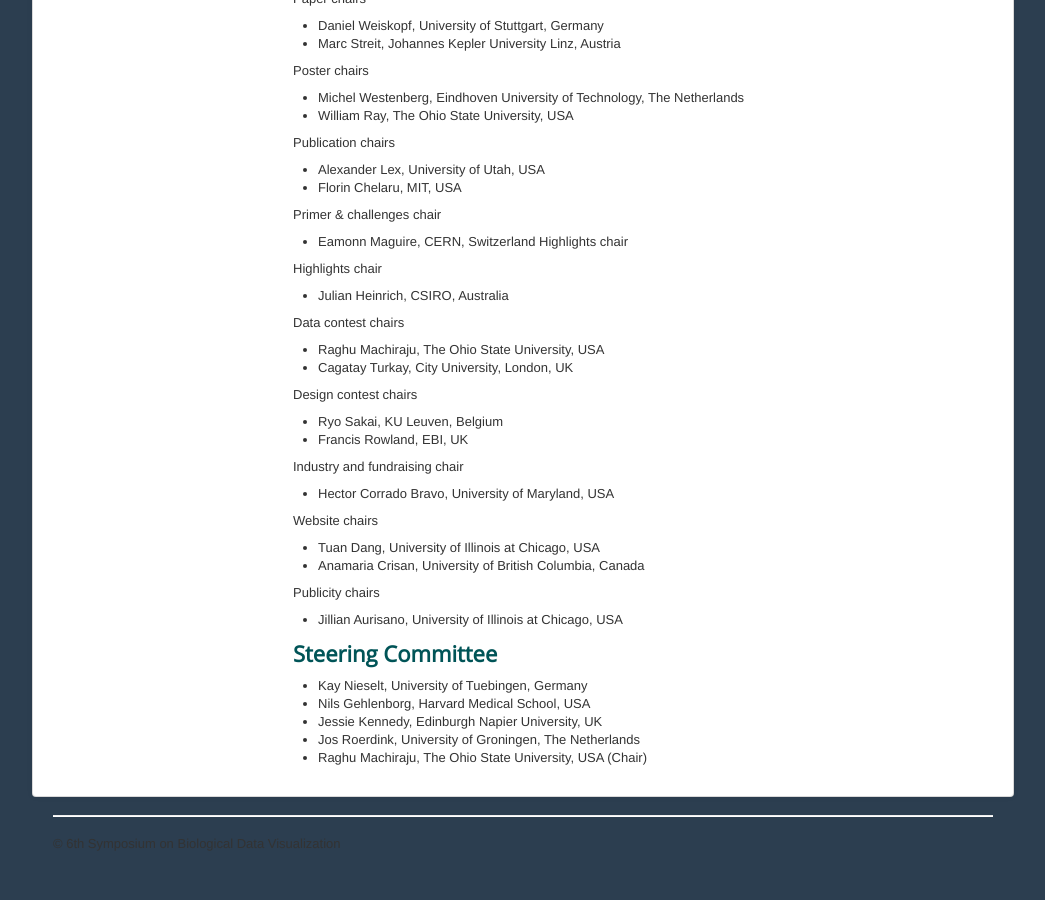
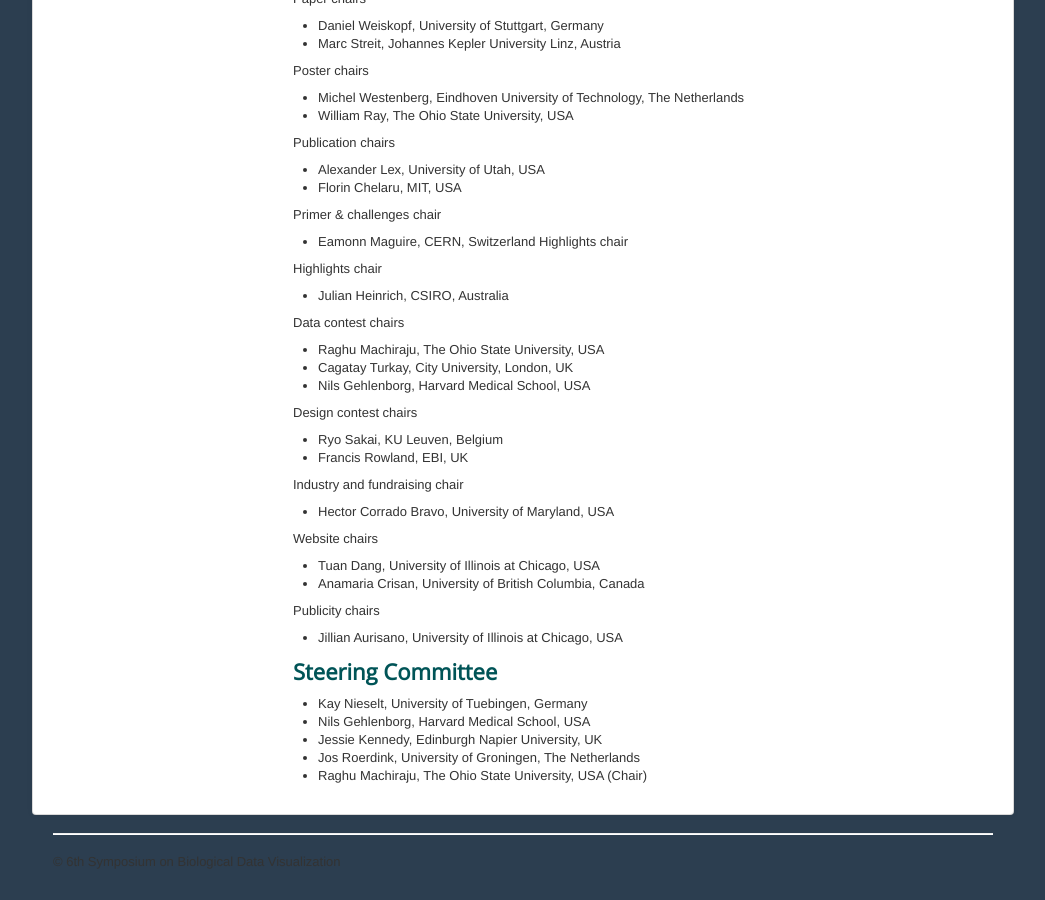
Before and after one commit to ngehlenborg/2017, a Jekyll site: the page built from cfp.md, in a window 1280 px wide and 900 px high, scrolled down 4457 px. Shown: the whole window, without its empty margins (117-1162 px from the left). Built offline with Jekyll 4.4.1, drawn with Linux system fonts in a browser that asks for light colours.

Commit message:
added nils as data contest co-chair in CFP

```diff
--- a/cfp.md
+++ b/cfp.md
@@ -188,6 +188,7 @@ Data contest chairs
 
 * Raghu Machiraju, The Ohio State University, USA
 * Cagatay Turkay, City University, London, UK
+* Nils Gehlenborg, Harvard Medical School, USA
 
 Design contest chairs
 
```
